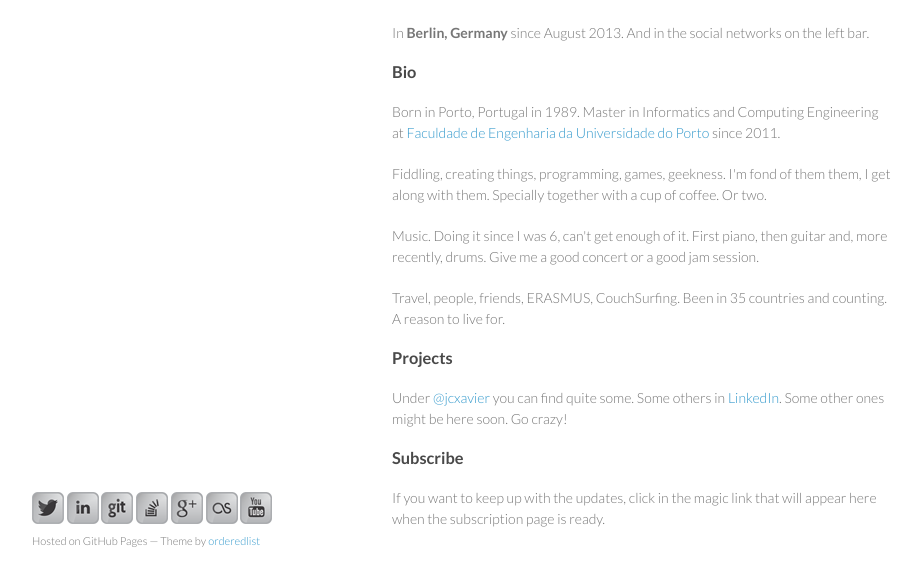
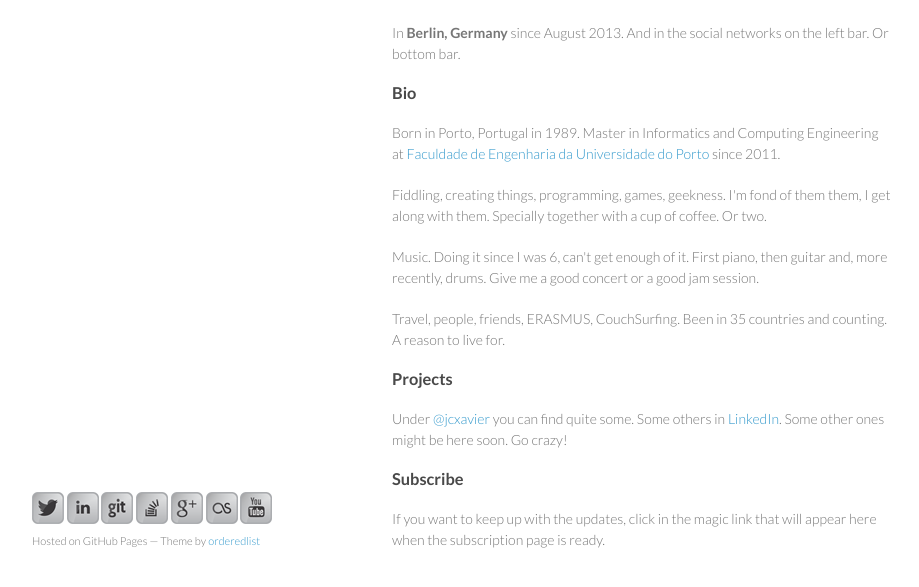
Before and after one commit to jcxavier/jcxavier.github.io, a Jekyll site: the page built from index.html, in a window 1280 px wide and 934 px high, cut to the strip 314-901 px from the top of the window. Shown: the whole strip, without its empty margins (178-1097 px from the left). Built offline with Jekyll 4.4.1, drawn with Linux system fonts in a browser that asks for light colours; Markdown is read by kramdown in place of the engine named in the settings.

Commit message:
changed text in where-i-am

```diff
--- a/_layouts/default.html
+++ b/_layouts/default.html
@@ -43,7 +43,7 @@
 <h3>
 <a name="where-i-am" class="anchor" href="#where-i-am"><span class="octicon octicon-link"></span></a>Where I am</h3>
 
-<p>In <b>Berlin, Germany</b> since August 2013. And in the social networks on the left bar.</p>
+<p>In <b>Berlin, Germany</b> since August 2013. And in the social networks on the left bar. Or bottom bar.</p>
 
 
 <h3>
--- a/stylesheets/styles.css
+++ b/stylesheets/styles.css
@@ -206,7 +206,7 @@ footer {
   } */
 
   #posts {
-    height: 250px;
+    max-height: 250px;
   }
 
   section {
```
